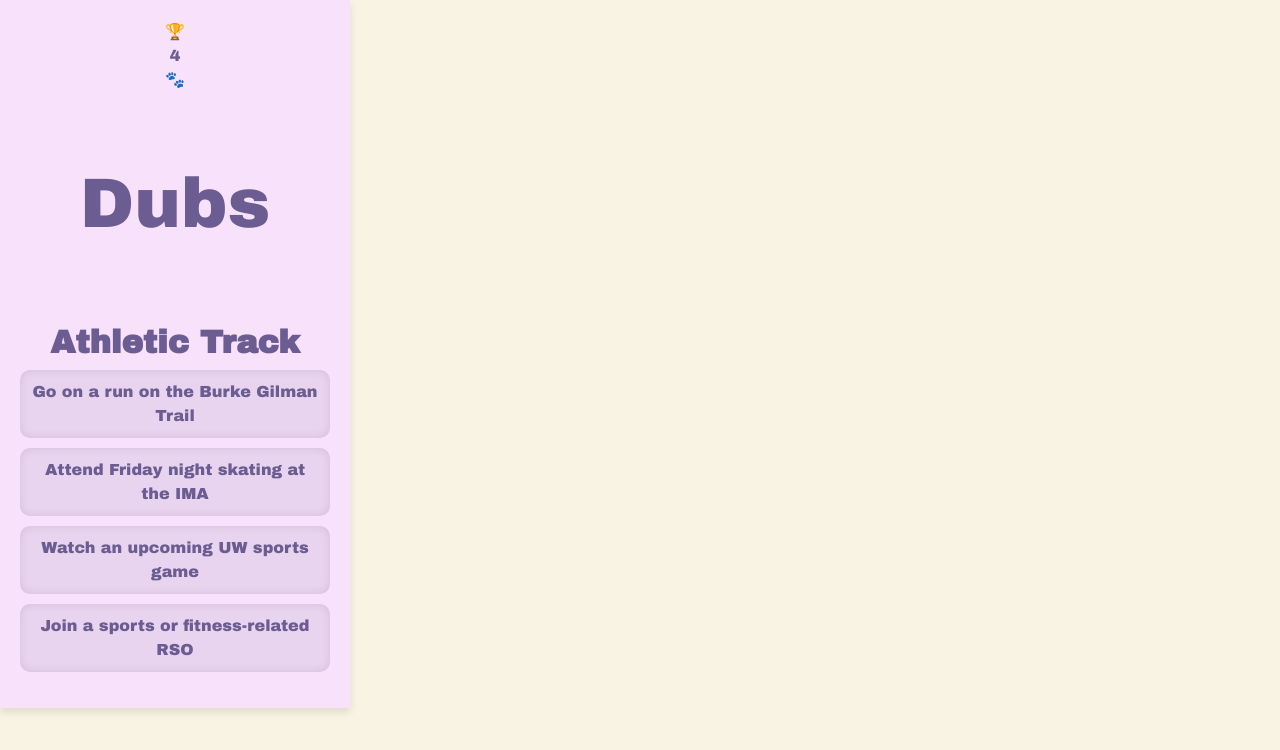
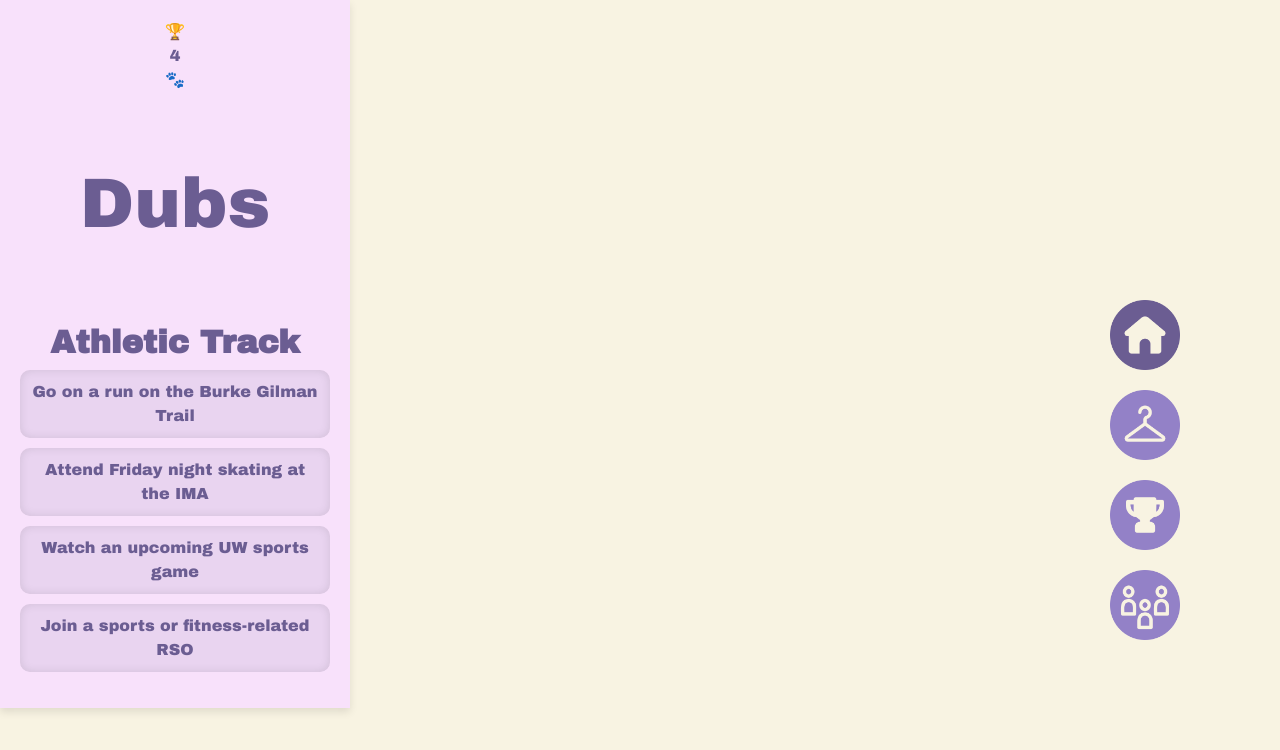
Before and after one commit to kiannabolante/huskypal, a React (Create React App) app in the folder clients/: page /user/todolist in a window 1280 px wide. Shown: the top 750 px of the page. Built offline with nearby package versions, Linux system fonts and the light colour scheme.

Commit message:
updated nav bar

```diff
--- a/clients/src/components/Closet.jsx
+++ b/clients/src/components/Closet.jsx
@@ -74,12 +74,13 @@ const Closet = () => {
         {/* Navigation Bar */}
         <section className="logos">
           <div>
-            {" "}
-            <img
-              src={deactivatedHome}
-              alt="home button to get to home page"
-              className="imageSize imageSpace"
-            />
+          <Link to="/user/todolist">
+          <img
+            src={deactivatedHome}
+            alt="home button to get to home page"
+            className="imageSize imageSpace"
+          />
+        </Link>
           </div>
           <div>
             <Link to="/user/accessories">
--- a/clients/src/components/DubsTrack.jsx
+++ b/clients/src/components/DubsTrack.jsx
@@ -1,5 +1,11 @@
 import React from 'react';
+import { Link } from 'react-router-dom'; // Import Link from react-router-dom
 import './DubsTrack.css'; // Assuming your CSS file is named DubsTrack.css
+
+import activatedHome from "../images/nav-bar/activatedHome.png";
+import deactivatedPals from "../images/nav-bar/deactivatedPals.png";
+import deactivatedLevels from "../images/nav-bar/deactivatedLevels.png";
+import deactivatedCloset from "../images/nav-bar/deactivatedCloset.png";
 
 function DubsTrack() {
   return (
@@ -21,7 +27,47 @@ function DubsTrack() {
         <li>Watch an upcoming UW sports game</li>
         <li>Join a sports or fitness-related RSO</li>
       </ul>
+
+      {/* Additional content with logos */}
+      <section className="logos">
+        <div>
+        <Link to="/user/todolist">
+          <img
+            src={activatedHome}
+            alt="home button to get to home page"
+            className="imageSize imageSpace"
+          />
+        </Link>
+        </div>
+        <div>
+          <Link to="/user/accessories">
+            <img
+              src={deactivatedCloset}
+              alt="closet button to see accessories "
+              className="imageSize imageSpace"
+            />
+          </Link>
+        </div>
+        <div>
+          <Link to="/user/level">
+            <img
+              src={deactivatedLevels}
+              alt="levels button to see progress and rewards"
+              className="imageSize imageSpace"
+            />
+          </Link>
+        </div>
+        <div>
+          {" "}
+          <img
+            src={deactivatedPals}
+            alt="pals button to connect with others"
+            className="imageSize imageSpace"
+          />
+        </div>
+      </section>
     </div>
+
   );
 }
 
--- a/clients/src/components/Tracker.jsx
+++ b/clients/src/components/Tracker.jsx
@@ -62,12 +62,13 @@ const Tracker = () => {
        {/* Navigation Bar */}
        <section className="logos">
           <div>
-            {" "}
-            <img
-              src={deactivatedHome}
-              alt="home button to get to home page"
-              className="imageSize imageSpace"
-            />
+          <Link to="/user/todolist">
+          <img
+            src={deactivatedHome}
+            alt="home button to get to home page"
+            className="imageSize imageSpace"
+          />
+        </Link>
           </div>
           <div>
             <Link to="/user/accessories">
```
